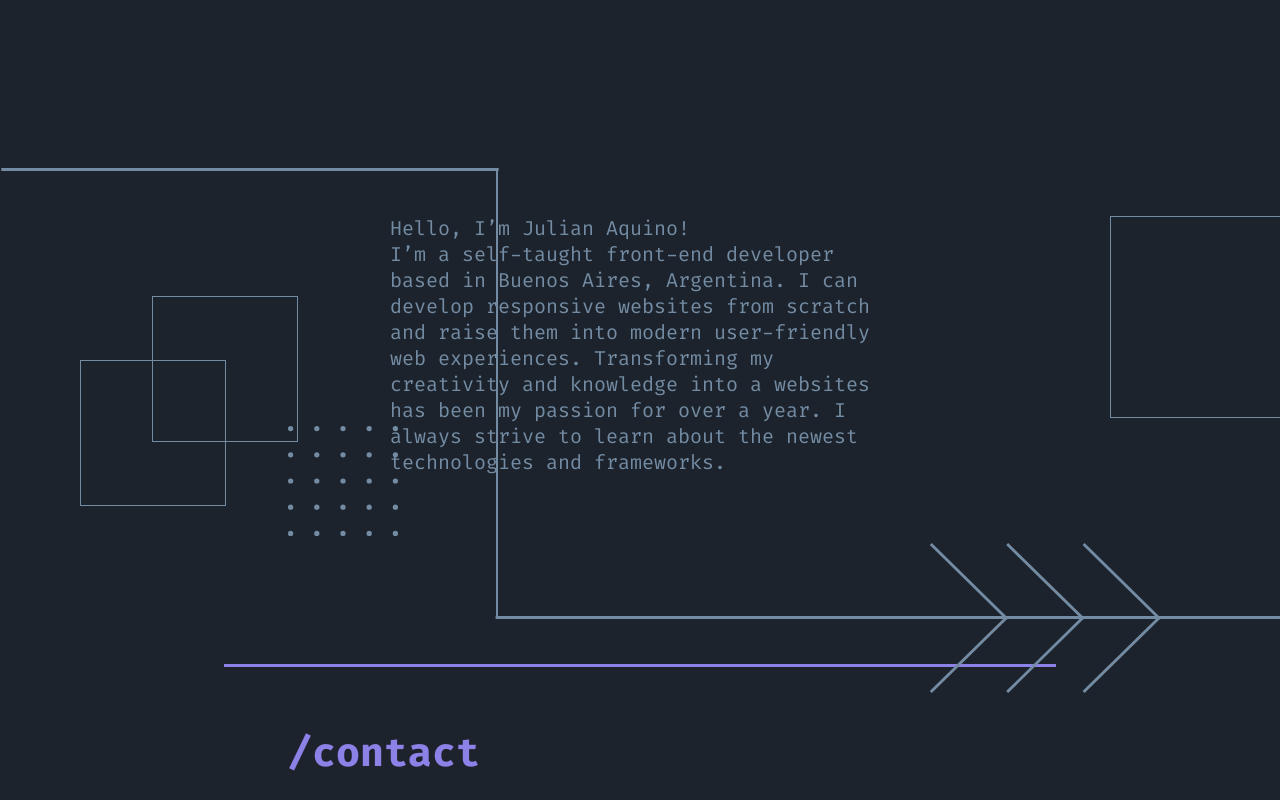
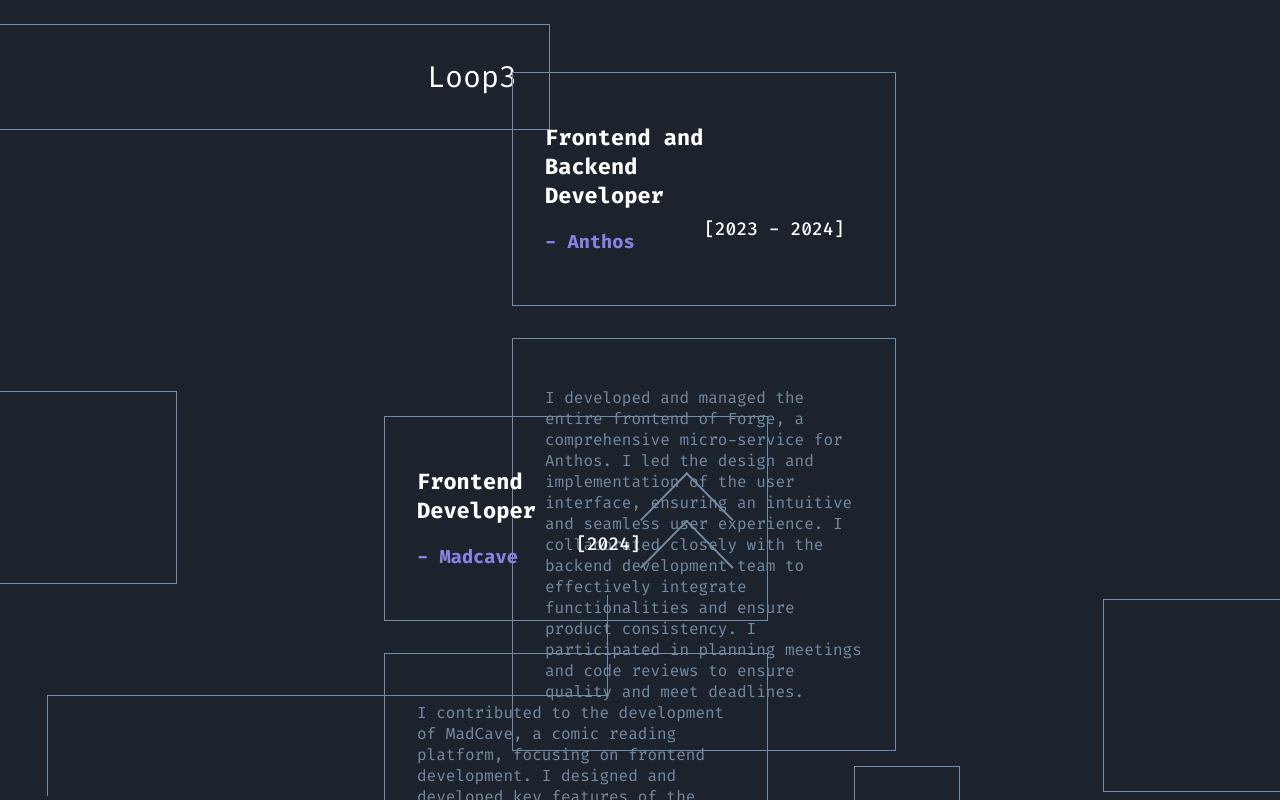
Before and after one commit to juliancoder22/my-portfolio, a React (Vite) app: page / in a window 1280 px wide. Shown: the part 1800-2600 px from the top of the page. Built offline with nearby package versions, Linux system fonts and the light colour scheme.

Commit message:
experience section created

```diff
--- a/src/App.tsx
+++ b/src/App.tsx
@@ -1,5 +1,6 @@
 import { AboutComponent } from "./components/AboutComponent/AboutComponent";
 import { ContactComponent } from "./components/ContactComponent/ContactComponent";
+import { ExperienceComponent } from "./components/ExperienceComponent/ExperienceComponent";
 import { Header } from "./components/Header/Header";
 import HomeComponent from "./components/HomeComponent/HomeComponent";
 import SkillsComponent from "./components/SkillsComponent/SkillsComponent";
@@ -10,6 +11,7 @@
       <Header />
       <HomeComponent />
       <SkillsComponent />
+      <ExperienceComponent />
       <AboutComponent />
       <ContactComponent />
     </>
--- /dev/null
+++ b/src/components/ExperienceComponent/ExperienceComponent.scss
@@ -0,0 +1,90 @@
+@import "../../constants/styles/rem-calc.scss";
+
+.experience {
+  width: 100%;
+  height: 160vh;
+  font-family: "Fira Code", monospace;
+  position: relative;
+
+  &__company-square {
+    padding: 2rem;
+    width: rem(500);
+    border: 1px solid #748ca3;
+    position: absolute;
+    top: 12rem;
+    left: -1rem;
+    display: flex;
+    align-items: center;
+    justify-content: flex-end;
+
+    span {
+      color: #fff;
+      font-size: rem(30);
+    }
+  }
+
+  &__work-connection-one {
+    position: absolute;
+    border-bottom: 1px solid #748ca3;
+    border-right: 1px solid #748ca3;
+    width: rem(280);
+    height: rem(100);
+    top: 47.7rem;
+    right: 42rem;
+  }
+
+  &__work-connection-two {
+    position: absolute;
+    width: rem(280);
+    height: rem(100);
+    top: 53.91rem;
+    right: 59.5rem;
+    border-top: 1px solid #748ca3;
+    border-left: 1px solid #748ca3;
+  }
+
+  &__double-chevron {
+    position: absolute;
+    top: 40rem;
+    left: 40rem;
+  }
+
+  &__first-square {
+    width: rem(191);
+    height: rem(191);
+    border: 1px solid #748ca3;
+    position: absolute;
+    left: -1rem;
+    bottom: 33rem;
+  }
+
+  &__second-square {
+    width: rem(191);
+    height: rem(191);
+    border: 1px solid #748ca3;
+    position: absolute;
+    right: -1rem;
+    bottom: 20rem;
+  }
+
+  &__third-square {
+    width: rem(104);
+    height: rem(104);
+    border: 1px solid #748ca3;
+    position: absolute;
+    right: 20rem;
+    bottom: 15rem;
+  }
+}
+
+.anthos {
+  position: absolute;
+  right: 24rem;
+  top: 15rem;
+}
+
+.madcave {
+  position: absolute;
+  left: 24rem;
+  bottom: 4.2rem;
+}
--- /dev/null
+++ b/src/components/ExperienceComponent/ExperienceComponent.tsx
@@ -0,0 +1,47 @@
+import { anthos, madcave } from "../../constants/variables/content";
+import { ExperienceWork } from "../ExperienceWork/ExperienceWork";
+import DoubleChevron from "../../assets/svg/double-chevron.svg";
+import HeaderSection from "../HeaderSection/HeaderSection";
+
+import "./ExperienceComponent.scss";
+
+export const ExperienceComponent = () => {
+  return (
+    <div className="experience">
+      <HeaderSection
+        title="experience"
+        subtitle="What projects have I done??"
+      />
+
+      <div className="experience__company-square">
+        <span>Loop3</span>
+      </div>
+
+      <ExperienceWork
+        title={anthos.title}
+        projectName={anthos.projectName}
+        date={anthos.date}
+        content={anthos.content}
+        className="anthos"
+      />
+
+      <div className="experience__work-connection-one"></div>
+
+      <div className="experience__work-connection-two"></div>
+
+      <img src={DoubleChevron} className="experience__double-chevron" />
+
+      <div className="experience__first-square"></div>
+      <div className="experience__second-square"></div>
+      <div className="experience__third-square"></div>
+
+      <ExperienceWork
+        title={madcave.title}
+        projectName={madcave.projectName}
+        date={madcave.date}
+        content={madcave.content}
+        className="madcave"
+      />
+    </div>
+  );
+};
--- /dev/null
+++ b/src/components/ExperienceWork/ExperienceWork.scss
@@ -0,0 +1,56 @@
+@import "../../constants/styles/rem-calc.scss";
+
+.experience-work {
+  height: auto;
+  width: 30%;
+  display: flex;
+  flex-direction: column;
+  align-items: center;
+  justify-content: center;
+  gap: 2rem;
+
+  &__header {
+    border: 1px solid #748ca3;
+    padding: 2rem;
+    box-sizing: border-box;
+    width: 100%;
+    display: flex;
+    align-items: flex-end;
+
+    h2 {
+      font-size: rem(22);
+      color: #fff;
+    }
+
+    h3 {
+      color: #8c81e6;
+    }
+
+    .left {
+      width: 50%;
+    }
+
+    .right {
+      width: 50%;
+      display: flex;
+
+      span {
+        color: #fff;
+        font-weight: 500;
+        font-size: rem(18);
+        padding-bottom: 2rem;
+      }
+    }
+  }
+
+  &__content {
+    border: 1px solid #748ca3;
+    padding: 2rem;
+    box-sizing: border-box;
+    width: 100%;
+
+    p {
+      color: #748ca3;
+    }
+  }
+}
--- /dev/null
+++ b/src/components/ExperienceWork/ExperienceWork.tsx
@@ -0,0 +1,34 @@
+import "./ExperienceWork.scss";
+
+interface ExperienceWorkProps {
+  title: string;
+  projectName: string;
+  date: string;
+  content: string;
+  className: string;
+}
+
+export const ExperienceWork: React.FC<ExperienceWorkProps> = ({
+  title,
+  projectName,
+  date,
+  content,
+  className,
+}) => {
+  return (
+    <div className={`experience-work ${className}`}>
+      <div className="experience-work__header">
+        <div className="left">
+          <h2>{title}</h2>
+          <h3>- {projectName}</h3>
+        </div>
+        <div className="right">
+          <span>[{date}]</span>
+        </div>
+      </div>
+      <div className="experience-work__content">
+        <p>{content}</p>
+      </div>
+    </div>
+  );
+};
--- /dev/null
+++ b/src/constants/variables/content.ts
@@ -0,0 +1,15 @@
+export const anthos = {
+  title: "Frontend and Backend Developer",
+  projectName: "Anthos",
+  date: "2023 - 2024",
+  content:
+    "I developed and managed the entire frontend of Forge, a comprehensive micro-service for Anthos. I led the design and implementation of the user interface, ensuring an intuitive and seamless user experience. I collaborated closely with the backend development team to effectively integrate functionalities and ensure product consistency. I participated in planning meetings and code reviews to ensure quality and meet deadlines.",
+};
+
+export const madcave = {
+  title: "Frontend Developer",
+  projectName: "Madcave",
+  date: "2024",
+  content:
+    "I contributed to the development of MadCave, a comic reading platform, focusing on frontend development. I designed and developed key features of the user interface to enhance accessibility and reading experience. I worked closely with the design team to ensure visual consistency and overall usability of the product. I conducted thorough testing to identify and fix errors, thereby improving system stability and performance.",
+};
```
Also changed, not shown: src/assets/svg/double-chevron.svg (added).
